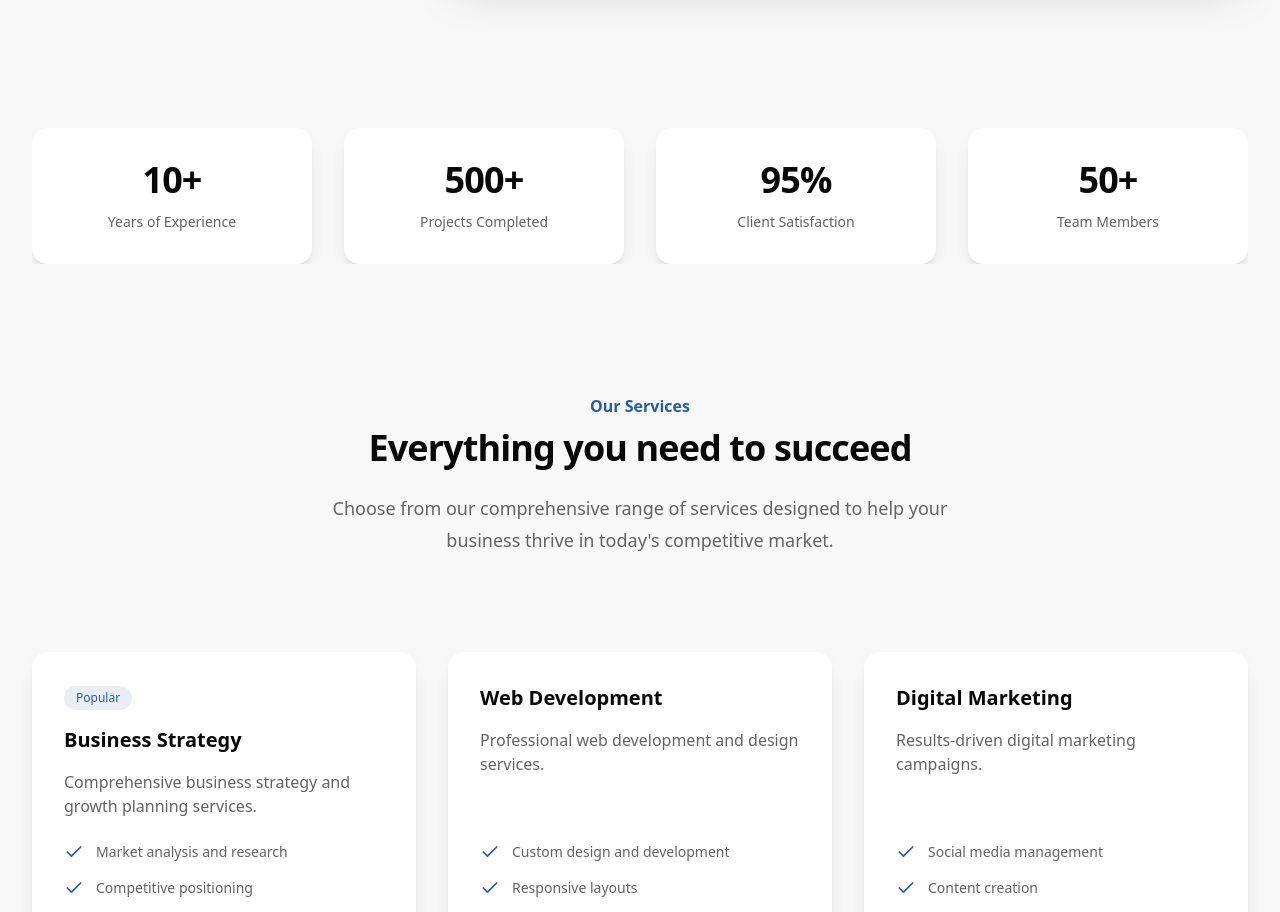
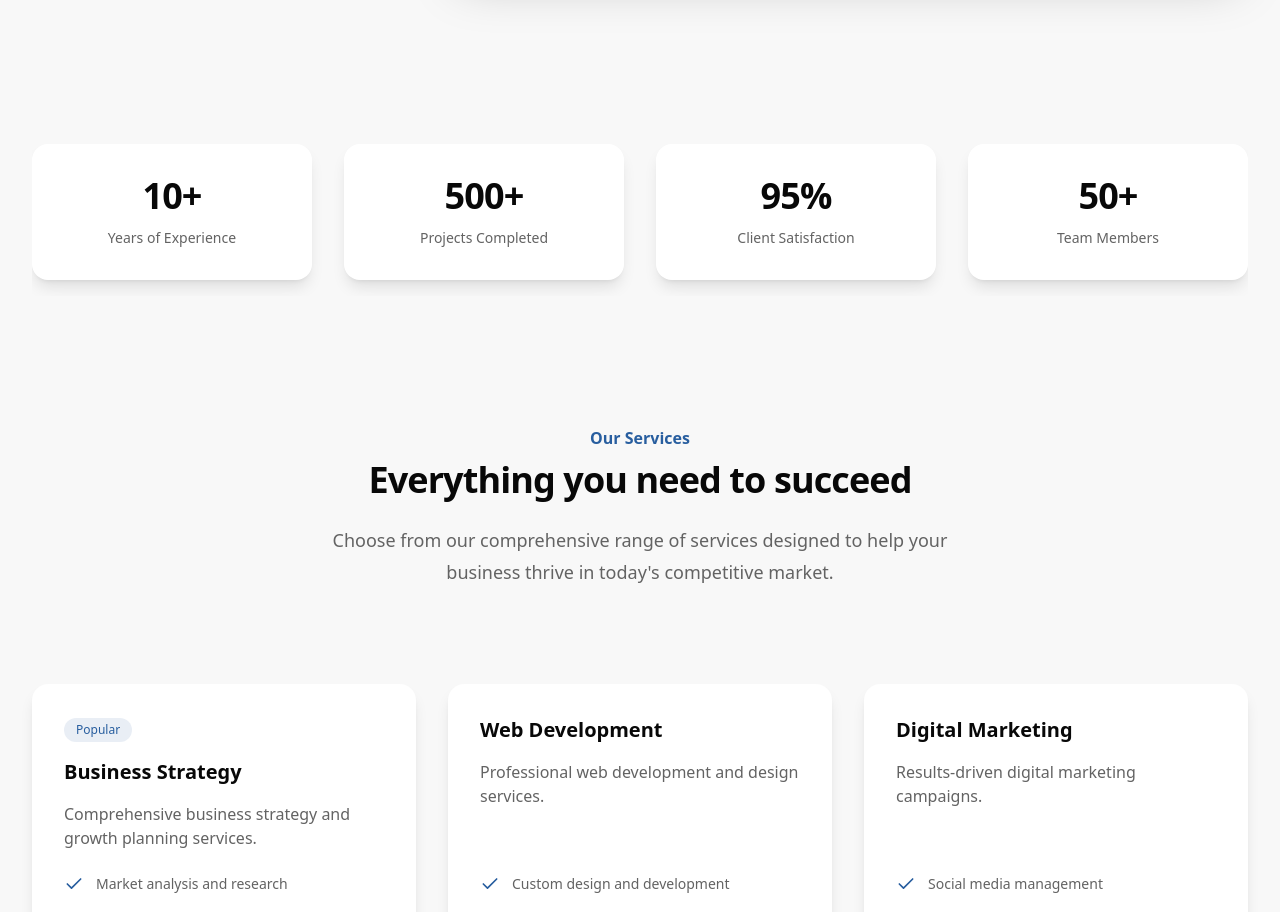
Before and after one commit to mandula-abhilash/business-template, a Next.js app in the folder frontend/: page / in a window 1280 px wide. Shown: the part 880-1792 px from the top of the page. Built offline with nearby package versions, Linux system fonts and the light colour scheme.

Commit message:
Fix cards padding

```diff
--- a/frontend/src/app/page.js
+++ b/frontend/src/app/page.js
@@ -52,7 +52,7 @@ export default function Home() {
       {/* Stats section */}
       <div className="relative -mt-12 sm:mt-0">
         <div className="mx-auto max-w-7xl px-6 lg:px-8">
-          <div className="mx-auto grid max-w-2xl grid-cols-1 gap-8 overflow-hidden lg:mx-0 lg:max-w-none lg:grid-cols-4">
+          <div className="mx-auto grid max-w-2xl grid-cols-1 py-4 gap-8 overflow-hidden lg:mx-0 lg:max-w-none lg:grid-cols-4">
             {achievements.map((achievement) => (
               <div
                 key={achievement.label}
```
